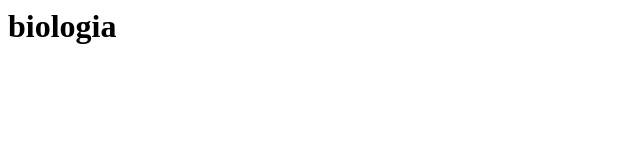
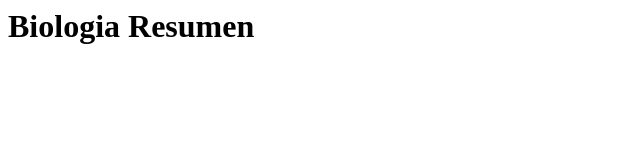
Before and after one commit to kamus1/BiologiaPsu, a plain HTML site: page index.html in a window 1280 px wide. Shown: the whole page, without its empty margins (0-640 px from the left). Drawn offline with Linux system fonts and the light colour scheme.

Commit message:
Update index.html

```diff
--- a/index.html
+++ b/index.html
@@ -1,9 +1,9 @@
 <html>
 <head>
-<title>Biologia comun</title>
+<title>Resumen psu</title>
  <link href="main.css" rel= "stylelesheet" />
 </head>
 <body>
- <h1> biologia</h1>
+ <h1> Biologia Resumen</h1>
 </body>
 </html>
```
